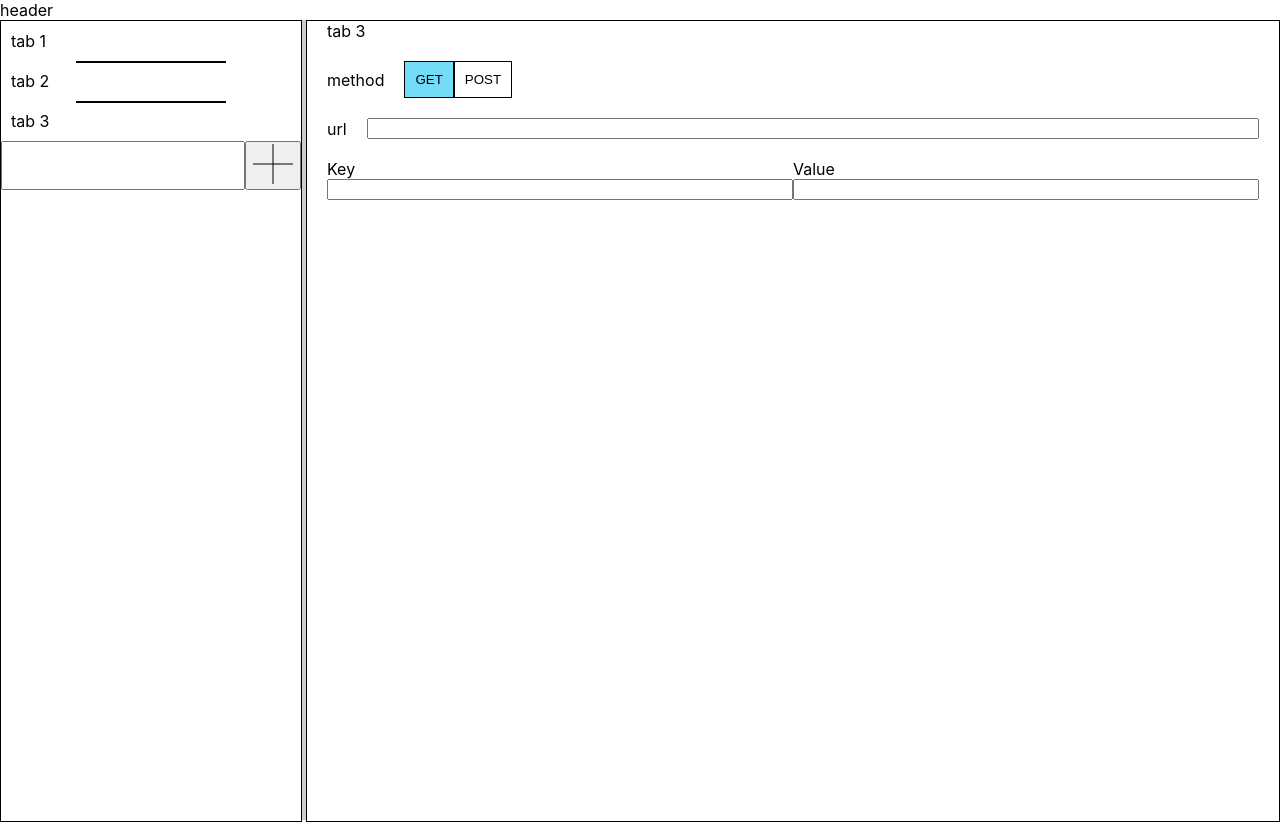
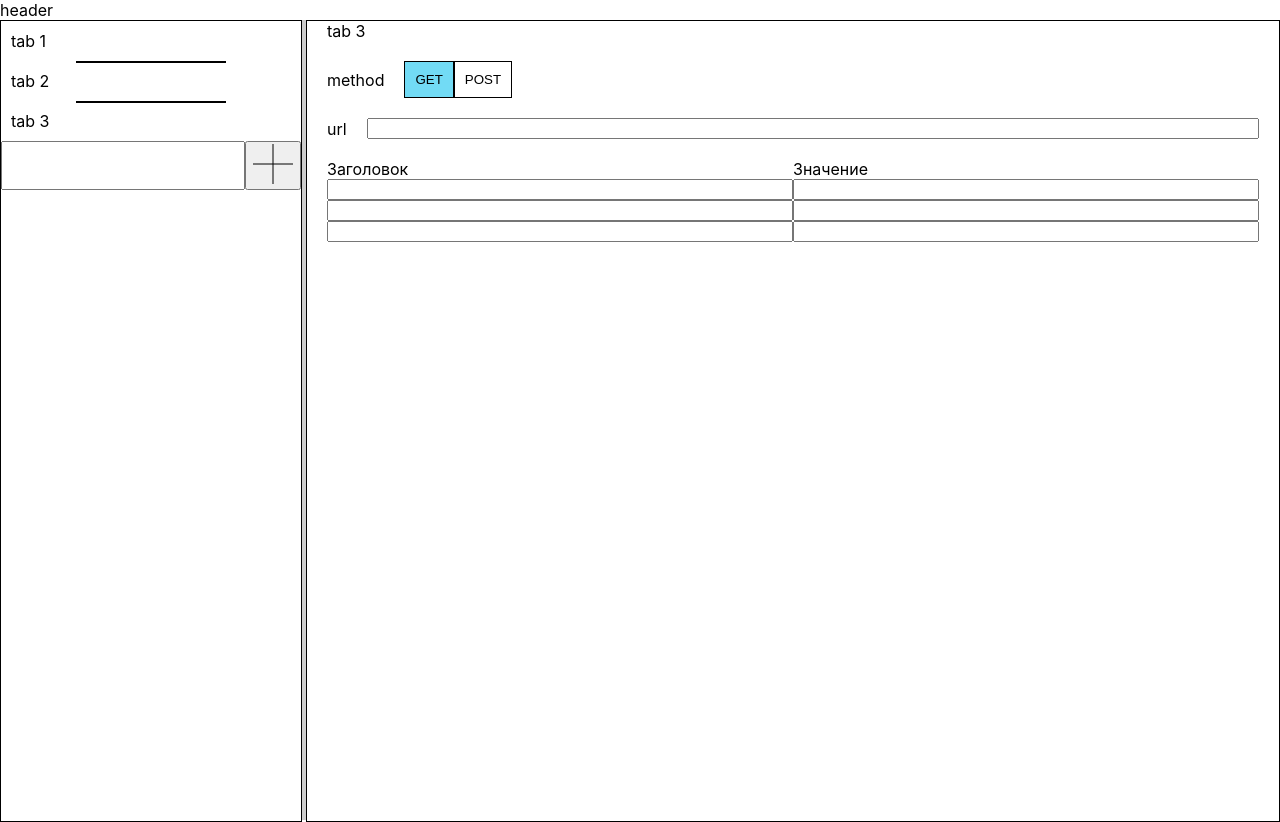
Before and after one commit to Rioskill/api-tester, a React (Vite) app in the folder client/: page / in a window 1280 px wide. Built offline with nearby package versions, Linux system fonts and the light colour scheme.

Commit message:
editable table fix

```diff
--- a/client/src/components/Editor.tsx
+++ b/client/src/components/Editor.tsx
@@ -25,7 +25,10 @@ const Editor = observer(() => {
                 }}/>
             </Labeled>
 
-            <EditableTable paramTable={store.currentTab.requestParams}/>
+            <EditableTable paramTable={store.currentTab.requestParams}
+                           keyName="Заголовок"
+                           valueName="Значение"
+            />
         </div>
     )
 });
--- a/client/src/components/forms/EditableTable.tsx
+++ b/client/src/components/forms/EditableTable.tsx
@@ -2,7 +2,12 @@ import { observer } from "mobx-react-lite";
 import { ChangeEvent, Fragment } from "react";
 import { ParamTable } from "../../stores/ParamTable";
 
-export const EditableTable = observer(({paramTable}: {paramTable: ParamTable}) => {
+type EditableTableProps = {
+    paramTable: ParamTable,
+    keyName: string,
+    valueName: string
+}
+export const EditableTable = observer(({paramTable, keyName='Key', valueName='Value'}: EditableTableProps) => {
     const changeKey = (id: number) => {
         return (e: ChangeEvent<HTMLInputElement>) => {
             paramTable.setKey(id, e.target.value);
@@ -15,21 +20,28 @@ export const EditableTable = observer(({paramTable}: {paramTable: ParamTable}) =
         }
     }
 
+    const range = (i: number) => [...Array(i).keys()]
+
+    console.log(paramTable.params);
+
     return (
         <div className="params-table">
-            <span>Key</span>
-            <span>Value</span>
+            <span>{keyName}</span>
+            <span>{valueName}</span>
+
             {paramTable.params.map((param, i) => (
                 <Fragment key={i}>
                     <input value={param.key} onChange={changeKey(i)}/>
                     <input value={param.value} onChange={changeValue(i)}/>
                 </Fragment>
             ))}
+
             {
-                !paramTable.lastValueIsEditable && <>
+                range(paramTable.emptyRowsCnt).map((i) =>
+                <Fragment key={i}>
                     <input value='' onChange={changeKey(paramTable.lastId)}/>
                     <input value='' onChange={changeValue(paramTable.lastId)}/>
-                </>
+                </Fragment>)
             }
         </div>
     )
--- a/client/src/stores/ParamTable.ts
+++ b/client/src/stores/ParamTable.ts
@@ -26,10 +26,46 @@ export class ParamTable {
             })
         }
         this.params[id].key = key;
+        this.checkRow(id);
     }
 
     setValue(id: number, value: string) {
         this.params[id].value = value;
+        this.checkRow(id);
+    }
+
+    checkRow(id: number) {
+        if (this.params[id].key === '' && this.params[id].value === '') {
+            this.removeRow(id);
+        }
+    }
+
+    removeRow(id: number) {
+        this.removeKey(id);
+        this.removeValue(id);
+    }
+
+    removeKey(id: number) {
+        delete this.params[id];
+    }
+
+    removeValue(id: number) {
+        delete this.params[id];
+    }
+
+    get emptyRowsCnt() {
+        if (this.params.length < 3) {
+            return 3 - this.params.length;
+        }
+
+        const lastId = this.params.length - 1;
+        const lastParam = this.params[lastId]
+
+        if (lastParam.key !== '' && lastParam.value === '') {
+            return 0;
+        }
+
+        return 1;
     }
 
     get lastValueIsEditable() {
```
